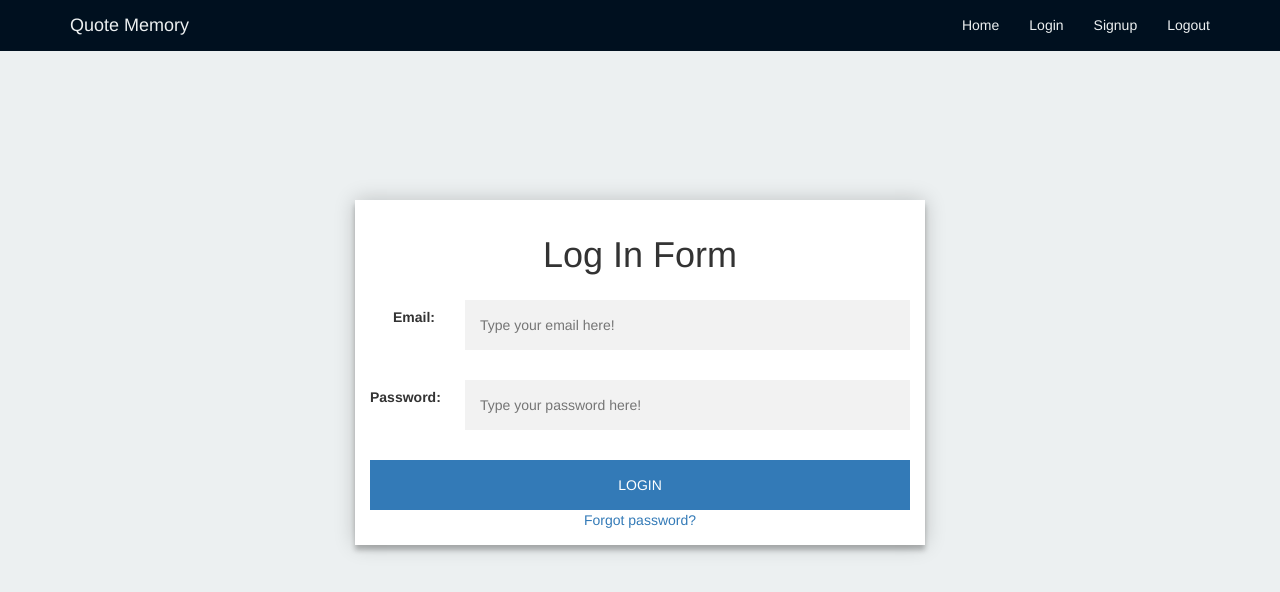
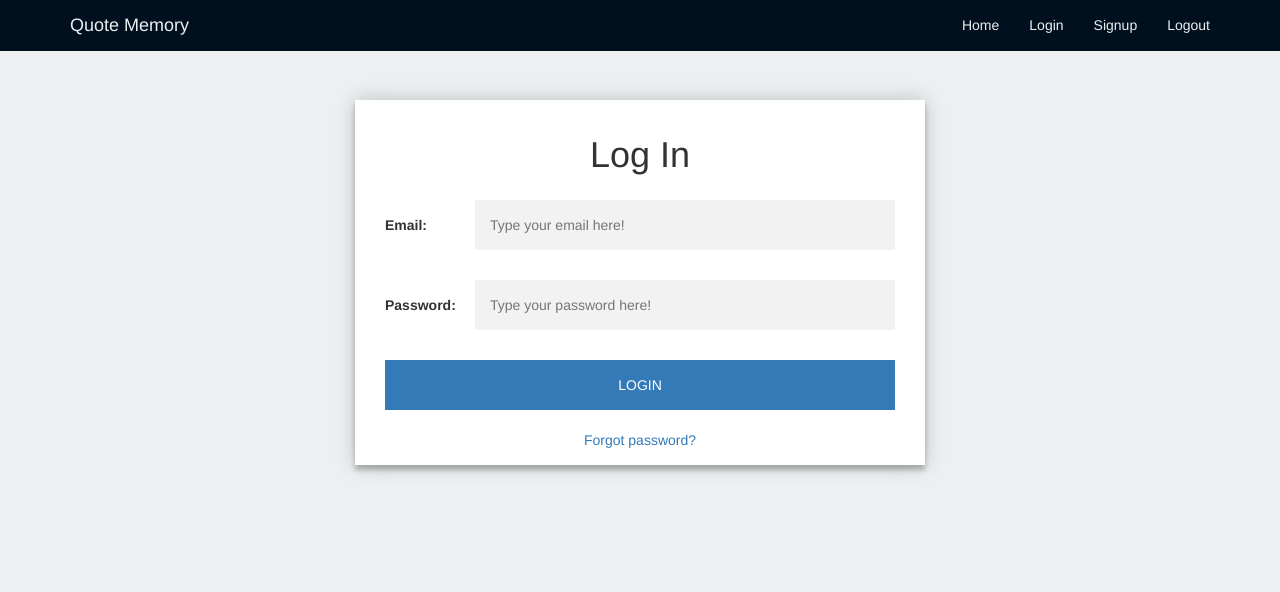
Before and after one commit to lawleagle/Quote-Memory, an Angular app in the folder web/: page /login in a window 1280 px wide. Shown: the top 592 px of the page. Built offline with nearby package versions, Linux system fonts and the light colour scheme; no server answers.

Commit message:
bootstrap log-in sign-up forgot-password

```diff
--- a/web/src/app/forgot-password/forgot-password.component.html
+++ b/web/src/app/forgot-password/forgot-password.component.html
@@ -1,22 +1,22 @@
-<div class="container page">
+<div class="container margin-top">
   <div class="row">
-    <div class="col-md-12">
+    <div class="col-md-6 col-md-offset-3 form-content">
 
-      <h1 class="text-center">Password Recover</h1>
+      <h1 class="text-center title">Password Recover</h1>
 
       <form class="form-horizontal">
 
         <div class="form-group">
-          <label class="col-sm-2 control-label">Email: </label>
+          <label class="col-sm-2 text-label">Email: </label>
 
           <div class="col-sm-10">
-            <input [(ngModel)]="email" class="form-control text-input" name="email" placeholder="Type your email here!" required/><br>
+            <input [(ngModel)]="email" class="text-input" name="email" placeholder="Type your email here!" required/><br>
           </div>
         </div>
 
         <div class="form-group">
           <div class="col-sm-12 text-right">
-            <button (click)="submit()" class="btn btn-primary">Submit</button>
+            <button (click)="submit()" class="btn btn-primary btn-quote">Submit</button>
           </div>
         </div>
 
--- a/web/src/app/login/login.component.css
+++ b/web/src/app/login/login.component.css
@@ -1,15 +1,3 @@
 body {
   background-color: #4192d9;
 }
-
-.login-content {
-  background: #FFF;
-  box-shadow: 0 0 20px 0 rgba(0, 0, 0, 0.2), 0 5px 5px 0 rgba(0, 0, 0, 0.24);
-}
-
-.btn-log-in {
-  width: 100%;
-  border: none;
-  border-radius: 0;
-  padding: 15px;
-}
--- a/web/src/app/login/login.component.html
+++ b/web/src/app/login/login.component.html
@@ -1,4 +1,4 @@
-<div class="container margin-top-viewpoint">
+<div class="container margin-top">
 
   <div *ngIf="currentUser">
     Hello, {{ currentUser }}!
@@ -7,12 +7,12 @@
   <div *ngIf="!currentUser" class="container-fluid">
 
     <div class="row">
-      <div class="col-md-6 col-md-offset-3 login-content">
-        <h1 class="text-center title">Log In Form</h1>
+      <div class="col-md-6 col-md-offset-3 form-content">
+        <h1 class="text-center title">Log In</h1>
 
         <form class="form-horizontal">
           <div class="form-group">
-            <label class="col-sm-2 control-label">Email:</label>
+            <label class="col-sm-2 text-label">Email:</label>
 
             <div class="col-sm-10">
               <input [(ngModel)]="email" class="text-input" name="email" placeholder="Type your email here!" required/>
@@ -20,7 +20,7 @@
           </div>
 
           <div class="form-group">
-            <label class="col-sm-2 control-label">Password:</label>
+            <label class="col-sm-2 text-label">Password:</label>
 
             <div class="col-sm-10">
               <input [(ngModel)]="password" class="text-input" name="password" placeholder="Type your password here!" required/>
@@ -29,7 +29,7 @@
 
           <div class="form-group">
             <div class="col-sm-12">
-              <button (click)="login()" class="btn btn-primary btn-log-in">Login</button>
+              <button (click)="login()" class="btn btn-primary btn-quote">Login</button>
             </div>
 
             <div class="col-sm-12 text-center">
--- a/web/src/app/signup/signup.component.html
+++ b/web/src/app/signup/signup.component.html
@@ -1,8 +1,8 @@
-<div class="container page">
+<div class="container margin-top">
   <div class="row">
-    <div class="col-md-12">
+    <div class="col-md-6 col-md-offset-3 form-content">
 
-      <h1 class="text-center">Sign Up for Free</h1>
+      <h1 class="text-center title">Sign Up for Free</h1>
 
       <!-- Massege -->
       <div class="message">
@@ -18,16 +18,16 @@
       <form class="form-horizontal">
 
         <div class="form-group">
-          <label class="col-sm-2 control-label">Email: </label>
+          <label class="col-sm-2 text-label">Email: </label>
 
           <div class="col-sm-10">
-            <input [(ngModel)]="email" class="form-control text-input" name="email" placeholder="Type your email here!" required/><br>
+            <input [(ngModel)]="email" class="text-input" name="email" placeholder="Type your email here!" required/><br>
           </div>
         </div>
 
         <div class="form-group">
           <div class="col-sm-12 text-right">
-            <button (click)="submit()" class="btn btn-primary">Submit</button>
+            <button (click)="submit()" class="btn btn-primary btn-quote">Submit</button>
           </div>
         </div>
 
--- a/web/src/styles.css
+++ b/web/src/styles.css
@@ -1,10 +1,6 @@
 /* Basic Style */
 body {
   background-color: #ECF0F1;
-}
-.page {
-  background-color: #ECF0F1;
-  padding: 100px;
 }
 
 .title {
@@ -15,21 +11,31 @@ body {
   margin-top: 100px;
 }
 
-.margin-top-viewpoint {
-  margin-top: 25vh;
+
+
+/* Button */
+.btn-quote {
+  width: 100%;
+  text-transform: uppercase;
+  padding: 15px;
+  margin-bottom: 20px;
+  border: none;
+  border-radius: 0;
 }
 
-/* Button */
-button {
-  text-transform: uppercase;
-}
-
-button:hover {
+.btn-quote:hover {
   color: #FFE36C !important;
 }
 
 
 /* Form Style */
+.form-content {
+  background: #FFF;
+  padding-left: 30px;
+  padding-right: 30px;
+  box-shadow: 0 0 20px 0 rgba(0, 0, 0, 0.2), 0 5px 5px 0 rgba(0, 0, 0, 0.24);
+}
+
 .text-input {
   outline: 0;
   background: #f2f2f2;
@@ -39,3 +45,8 @@ button:hover {
   padding: 15px;
   box-sizing: border-box;
 }
+
+.text-label {
+  padding: 15px;
+  margin: 0 0 15px;
+}
```
